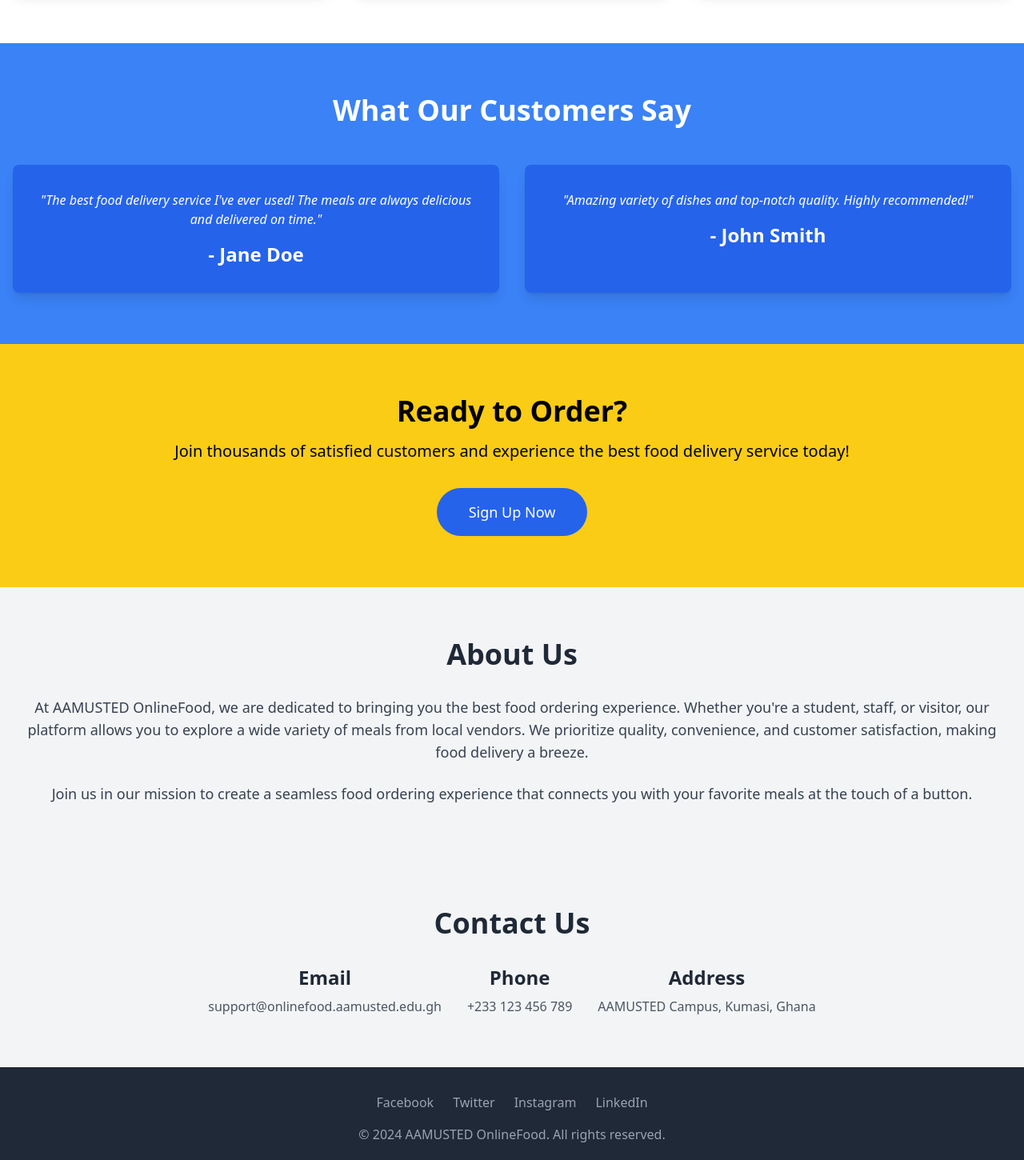
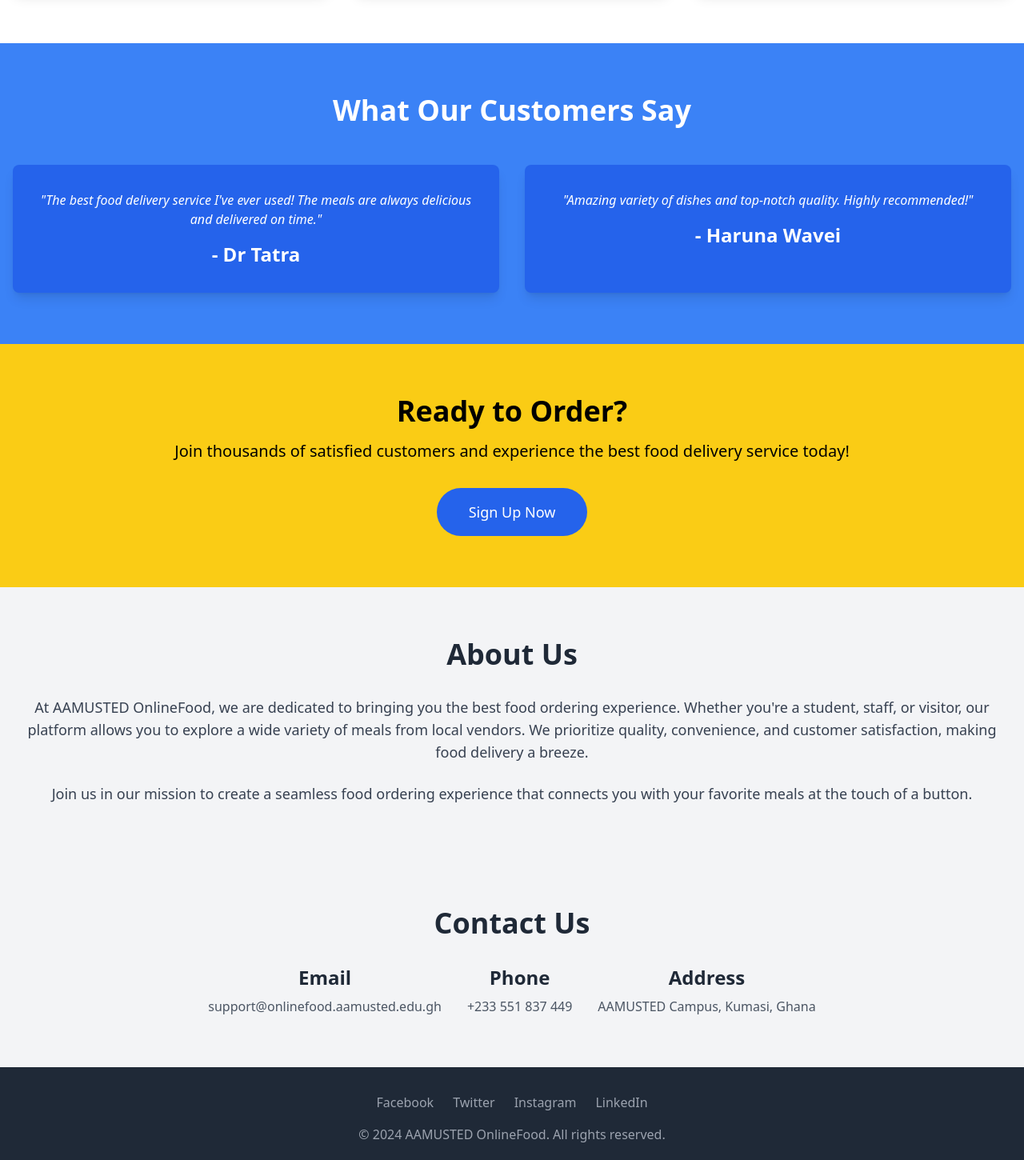
Before and after one commit to Wavei-Haruna/uew_food, a React (Vite) app: page / in a window 1280 px wide. Shown: the part 1522-2972 px from the top of the page at 80% size. Built offline with nearby package versions, Linux system fonts and the light colour scheme; no server answers.

Commit message:
added small font to Hereo font

```diff
--- a/src/Pages/Home.jsx
+++ b/src/Pages/Home.jsx
@@ -14,7 +14,7 @@
         <div className="flex flex-col justify-center items-center h-full text-center text-white relative">
           <div className="bg-black opacity-60 h-full w-screen absolute top-0"></div>
           <motion.h1
-            className="text-5xl z-10 font-bold mb-6 font-primary text-white"
+            className="lg:text-5xl text-2xl z-10 font-bold mb-6 font-primary text-white"
             initial={{ opacity: 0, y: -50 }}
             animate={{ opacity: 1, y: 0 }}
             transition={{ duration: 0.8 }}
@@ -106,11 +106,11 @@
           >
             <motion.div className="bg-blue-600 rounded-lg p-8 shadow-lg">
               <p className="italic mb-4">"The best food delivery service I've ever used! The meals are always delicious and delivered on time."</p>
-              <h4 className="text-2xl font-semibold">- Jane Doe</h4>
+              <h4 className="text-2xl font-semibold">- Dr Tatra</h4>
             </motion.div>
             <motion.div className="bg-blue-600 rounded-lg p-8 shadow-lg">
               <p className="italic mb-4">"Amazing variety of dishes and top-notch quality. Highly recommended!"</p>
-              <h4 className="text-2xl font-semibold">- John Smith</h4>
+              <h4 className="text-2xl font-semibold">- Haruna Wavei</h4>
             </motion.div>
           </motion.div>
         </div>
@@ -172,7 +172,7 @@
             </motion.div>
             <motion.div className="text-center">
               <h3 className="text-2xl font-bold text-gray-800 mb-2">Phone</h3>
-              <p className="text-gray-600">+233 123 456 789</p>
+              <p className="text-gray-600">+233 551 837 449</p>
             </motion.div>
             <motion.div className="text-center">
               <h3 className="text-2xl font-bold text-gray-800 mb-2">Address</h3>
```
